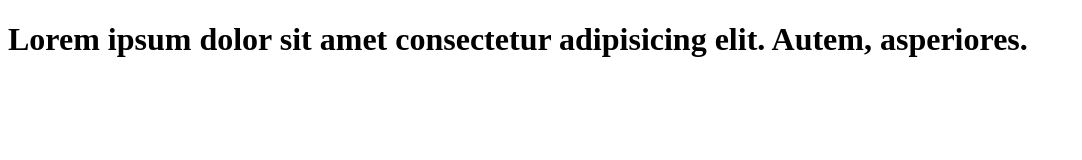
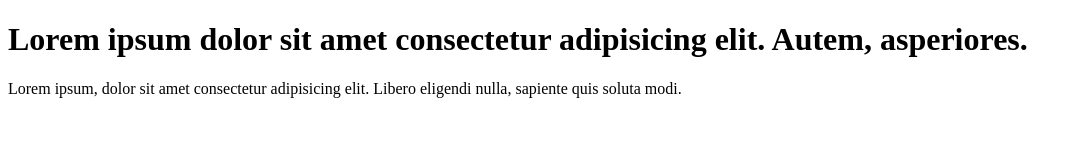
Before and after one commit to Devkaran-Singh/Git_Learning, a plain HTML site: page index.html in a window 1280 px wide. Shown: the whole page, without its empty margins (0-1082 px from the left). Drawn offline with Linux system fonts and the light colour scheme.

Commit message:
add paragraph to index file

```diff
--- a/index.html
+++ b/index.html
@@ -10,5 +10,9 @@
       Lorem ipsum dolor sit amet consectetur adipisicing elit. Autem,
       asperiores.
     </h1>
+    <p>
+      Lorem ipsum, dolor sit amet consectetur adipisicing elit. Libero eligendi
+      nulla, sapiente quis soluta modi.
+    </p>
   </body>
 </html>
```
